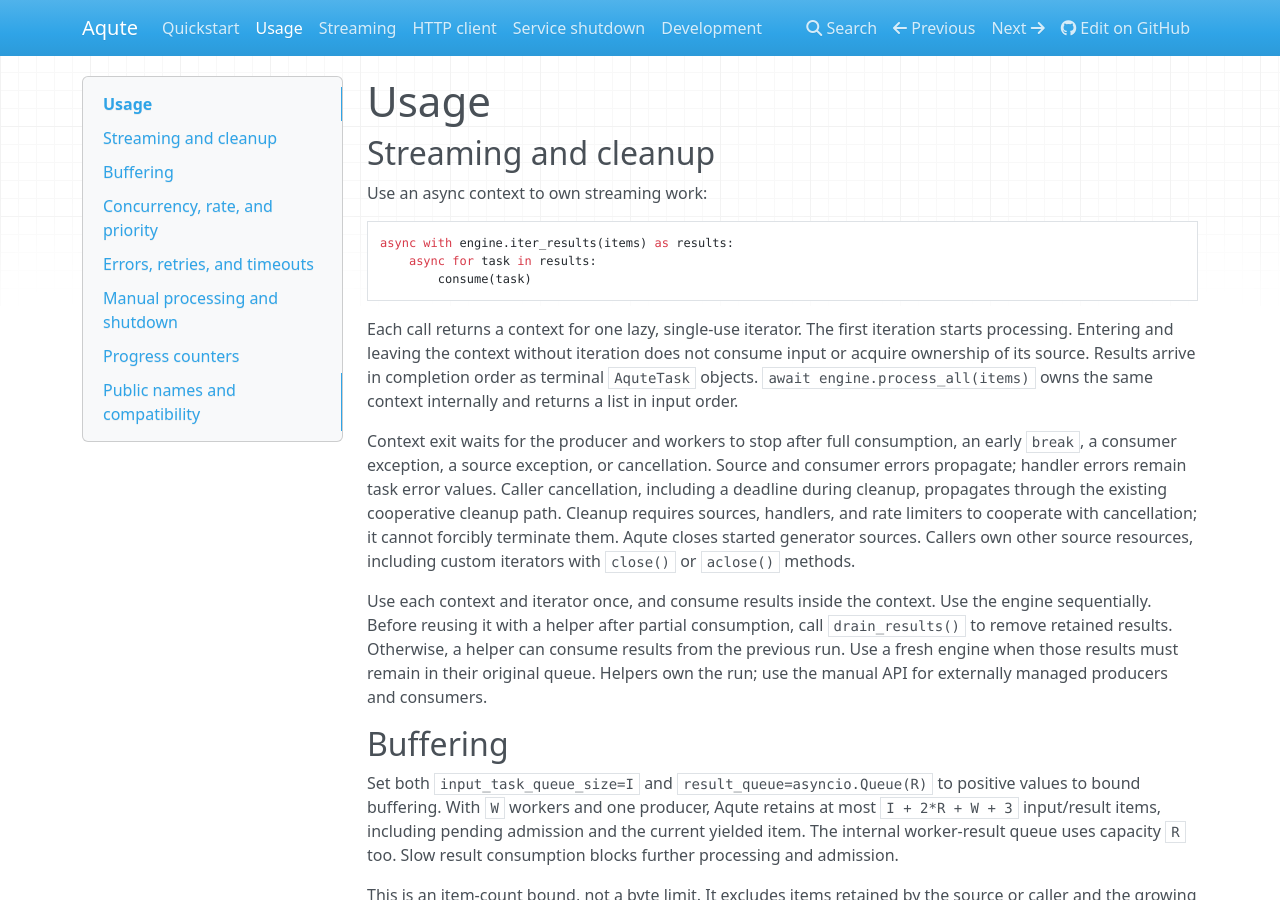
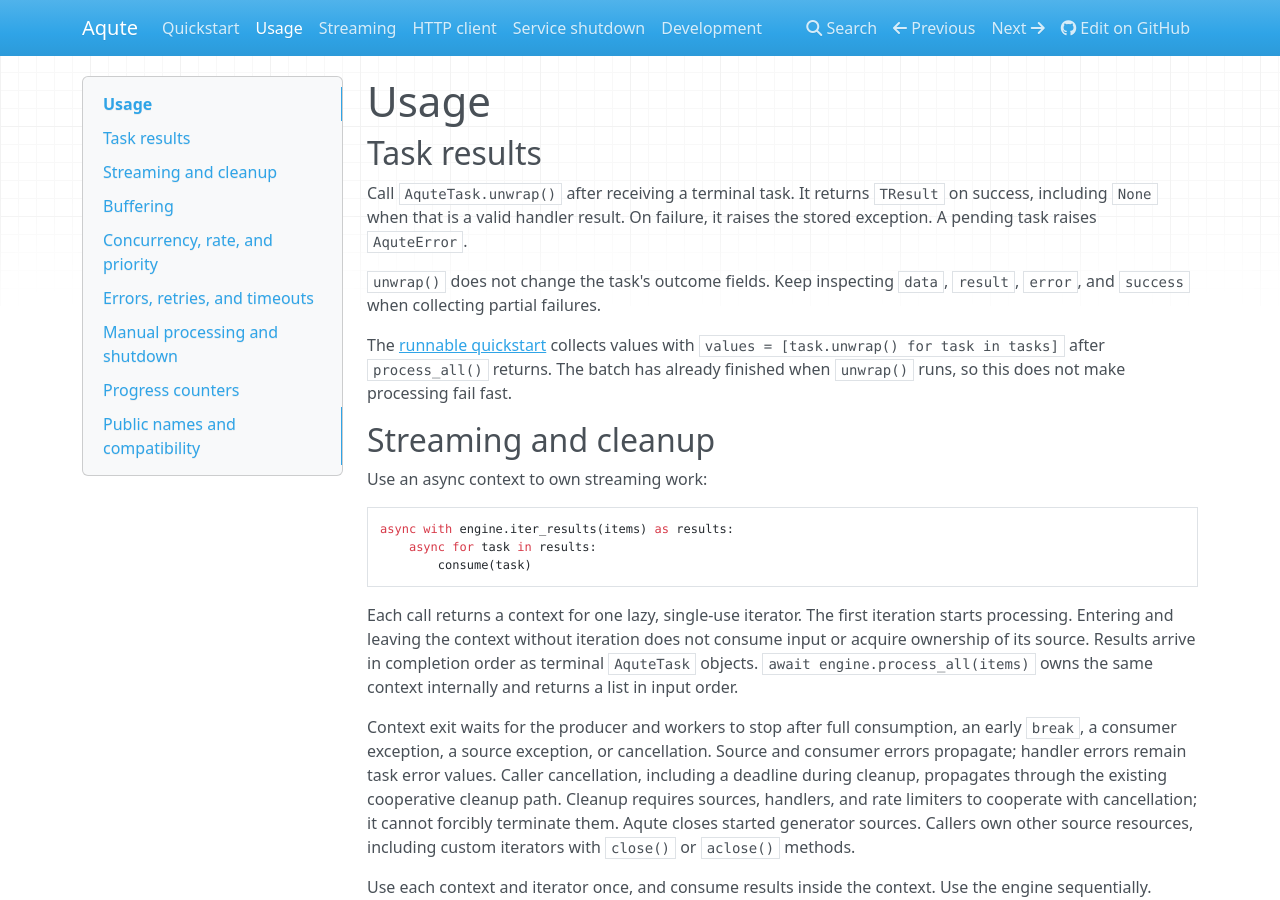
Before and after one commit to insomnes/aqute, an MkDocs documentation site: the page built from docs/usage.md, in a window 1280 px wide and 900 px high. Built offline with MkDocs 1.6.1, drawn with Linux system fonts in a browser that asks for light colours; nearby versions of some CDN libraries.

Commit message:
docs: explain terminal task unwrap results

```diff
--- a/docs/usage.md
+++ b/docs/usage.md
@@ -1,4 +1,18 @@
 # Usage
+
+## Task results
+
+Call `AquteTask.unwrap()` after receiving a terminal task. It returns `TResult`
+on success, including `None` when that is a valid handler result. On failure, it
+raises the stored exception. A pending task raises `AquteError`.
+
+`unwrap()` does not change the task's outcome fields. Keep inspecting `data`,
+`result`, `error`, and `success` when collecting partial failures.
+
+The [runnable quickstart](index.md#quickstart) collects values with
+`values = [task.unwrap() for task in tasks]` after `process_all()` returns.
+The batch has already finished when `unwrap()` runs, so this does not make
+processing fail fast.
 
 ## Streaming and cleanup
 
```
